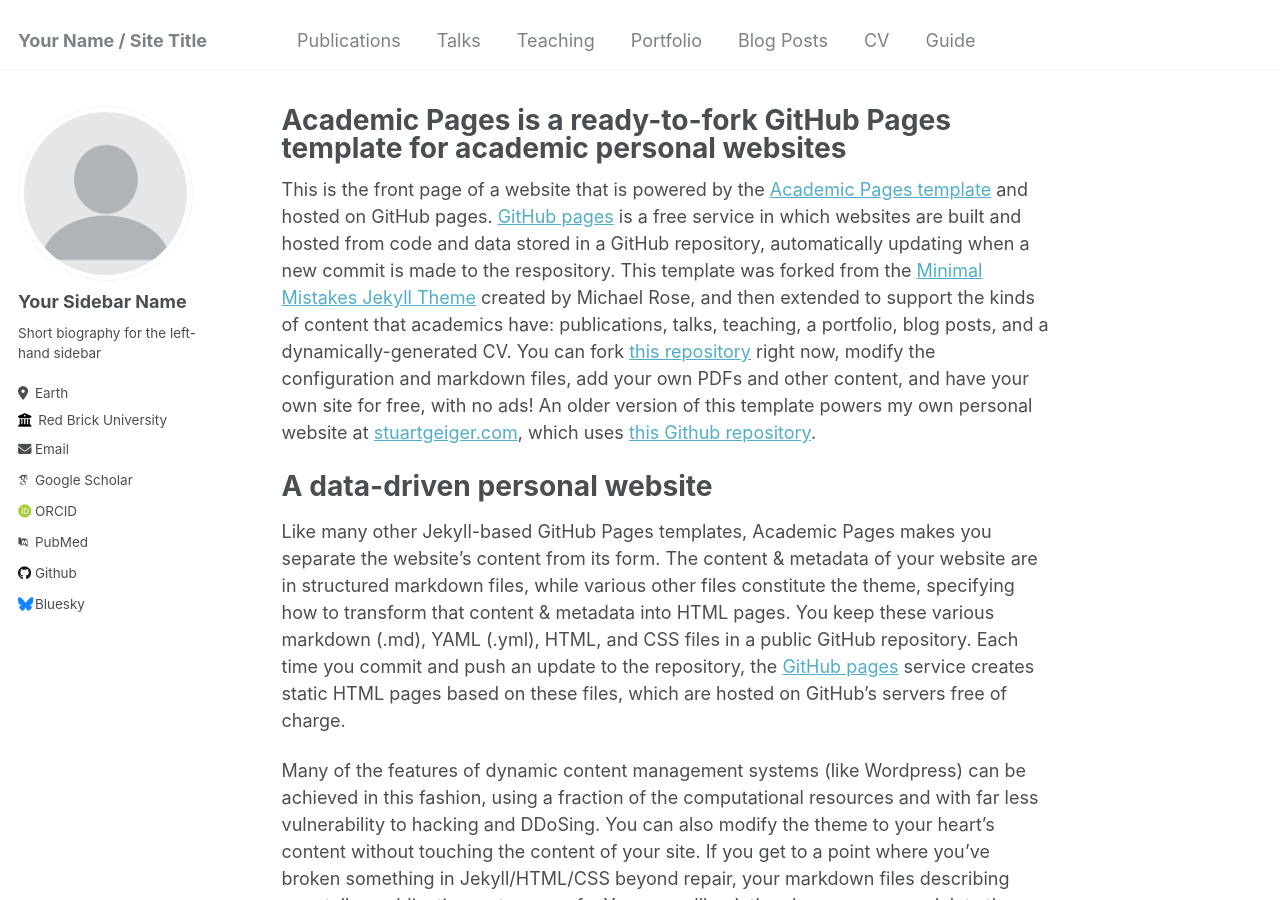
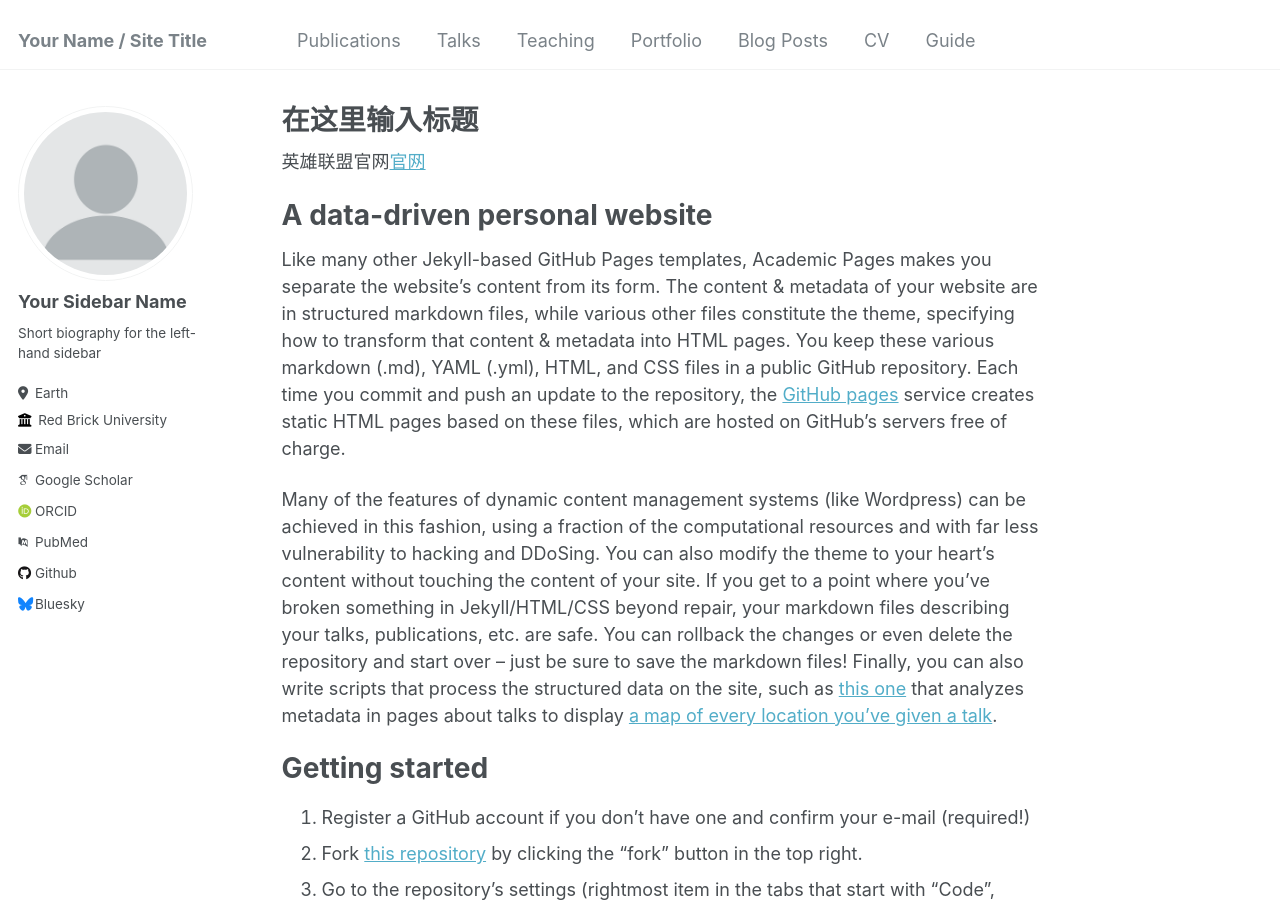
Before and after one commit to jifeng-shen/jifeng-shen.github.io, a Jekyll site: the page built from _pages/about.md, in a window 1280 px wide and 900 px high. Built offline with Jekyll 4.4.1, drawn with Linux system fonts in a browser that asks for light colours; some web fonts are replaced.

Commit message:
Update about.md

```diff
--- a/_pages/about.md
+++ b/_pages/about.md
@@ -1,13 +1,13 @@
 ---
 permalink: /
-title: "Academic Pages is a ready-to-fork GitHub Pages template for academic personal websites"
+title: "在这里输入标题"
 author_profile: true
 redirect_from:
   - /about/
   - /about.html
 ---
 
-This is the front page of a website that is powered by the [Academic Pages template](https://github.com/academicpages/academicpages.github.io) and hosted on GitHub pages. [GitHub pages](https://pages.github.com) is a free service in which websites are built and hosted from code and data stored in a GitHub repository, automatically updating when a new commit is made to the respository. This template was forked from the [Minimal Mistakes Jekyll Theme](https://mmistakes.github.io/minimal-mistakes/) created by Michael Rose, and then extended to support the kinds of content that academics have: publications, talks, teaching, a portfolio, blog posts, and a dynamically-generated CV. You can fork [this repository](https://github.com/academicpages/academicpages.github.io) right now, modify the configuration and markdown files, add your own PDFs and other content, and have your own site for free, with no ads! An older version of this template powers my own personal website at [stuartgeiger.com](http://stuartgeiger.com), which uses [this Github repository](https://github.com/staeiou/staeiou.github.io).
+英雄联盟官网[官网](https://lol.qq.com/main.shtml)
 
 A data-driven personal website
 ======
```
